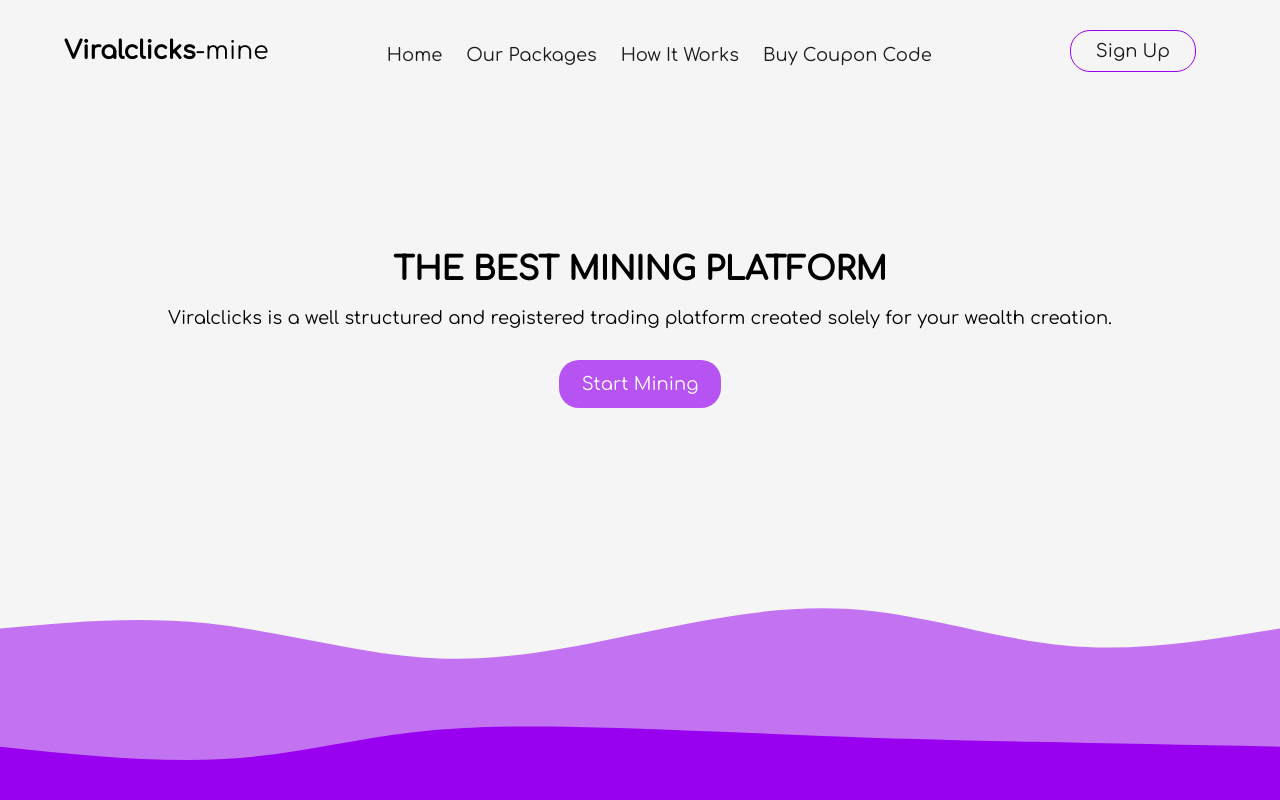
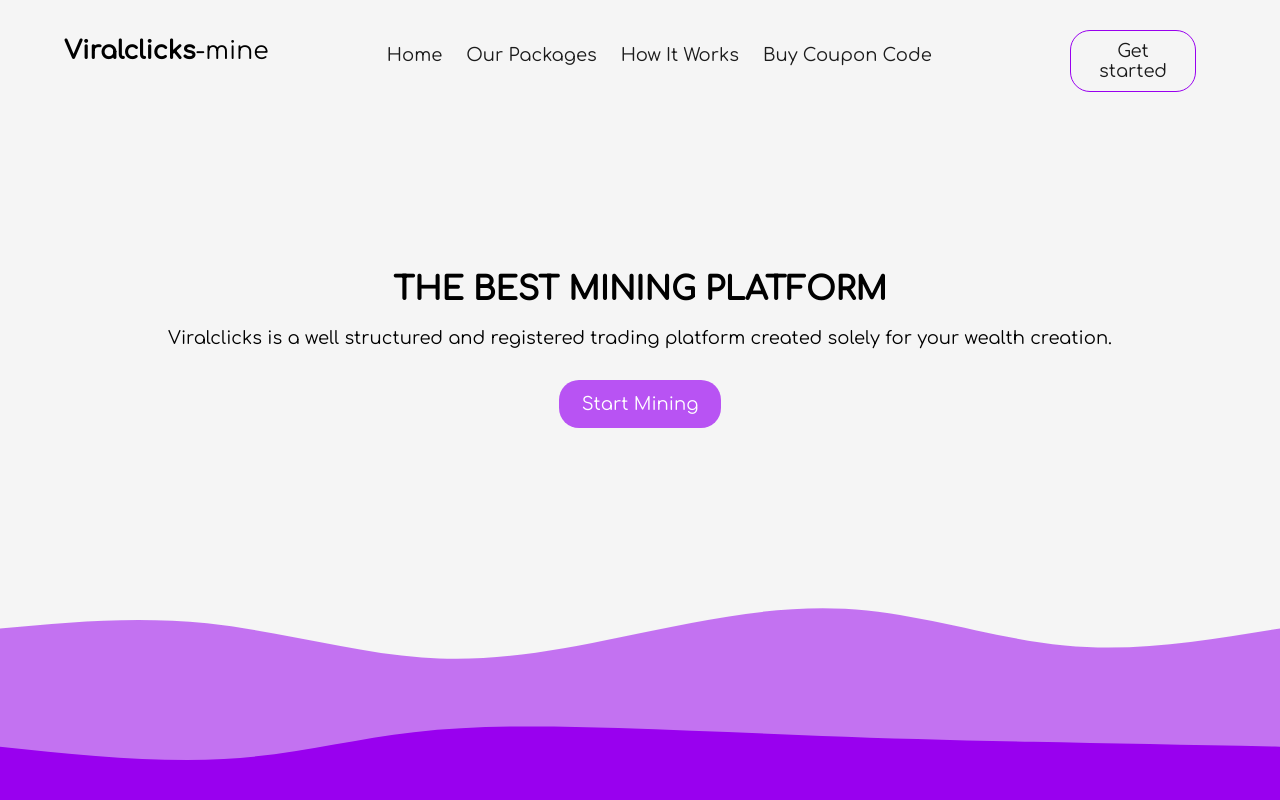
Before and after one commit to Owoade/viralclicks-fe, a Next.js app: page / in a window 1280 px wide. Shown: the top 800 px of the page. Built offline with nearby package versions, Linux system fonts and the light colour scheme.

Commit message:
Update Header.js

```diff
--- a/pages/components/Header.js
+++ b/pages/components/Header.js
@@ -12,7 +12,7 @@
                 {/* <a href="https://viralclicks-db.vercel.app/verify">Verify Coupon Code</a> */}
             </nav>
             <div className="btns">
-                <a href="#" className="btn">Sign Up</a>
+                <a href="#" className="btn">Get started</a>
             </div>
            <Link href="/Menu"><i className="ri-menu-line"></i></Link>
         </div>
```
